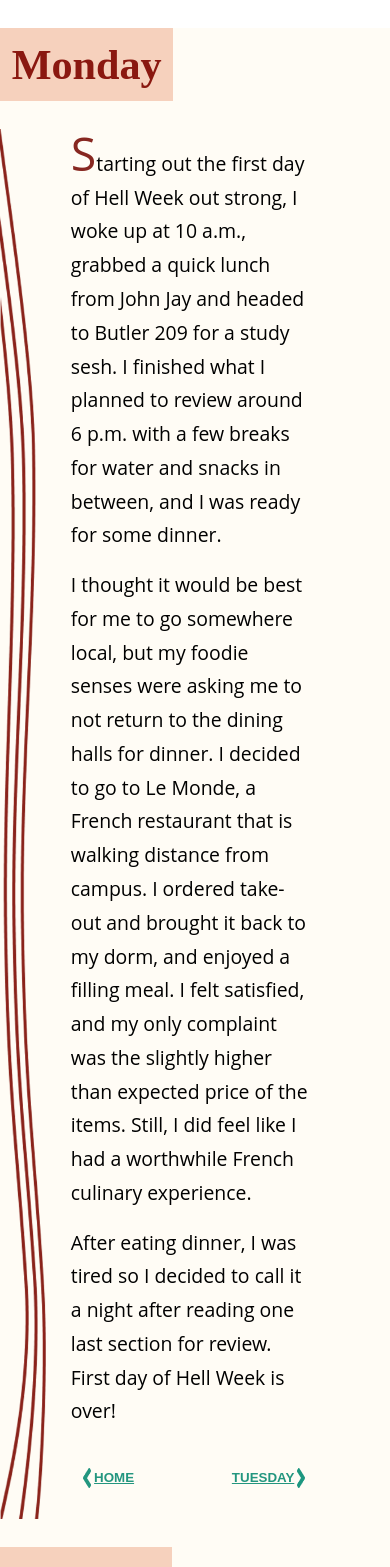
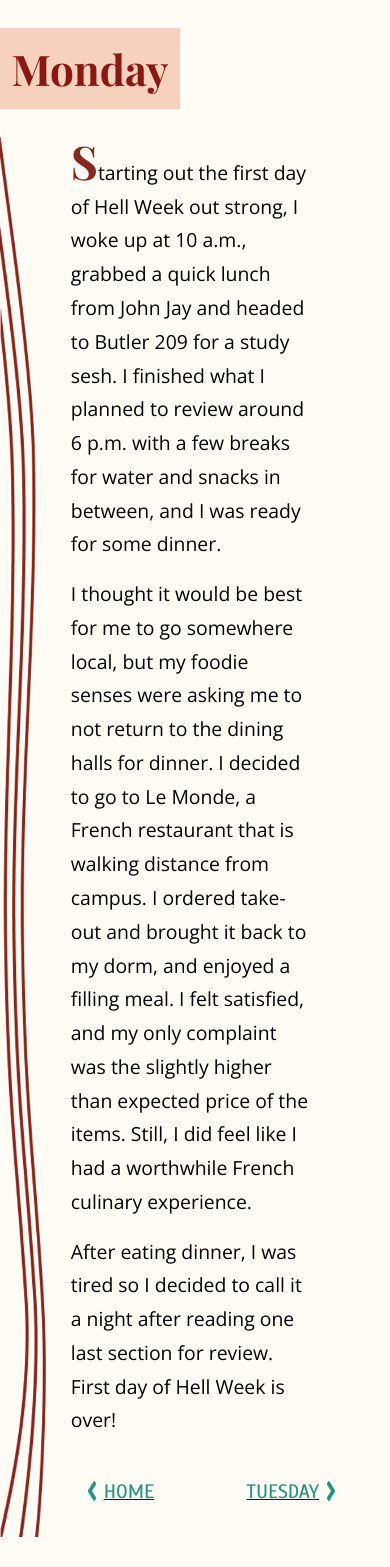
Before and after one commit to spectatorpublishing/ramen-museum, a React (Create React App) app: page / in a window 390 px wide. Shown: the top 1567 px of the page. After the commit the page ends 1537 px from the top, so only its background shows below. Built offline with nearby package versions, Linux system fonts and the light colour scheme.

Commit message:
:iphone:Improved mobile version, includes swiping, and shows only active day

```diff
--- a/public/index.html
+++ b/public/index.html
@@ -25,6 +25,11 @@
       Learn how to configure a non-root public URL by running `npm run build`.
     -->
     <title>React App</title>
+    <!--FONTS-->
+    <link rel="preconnect" href="https://fonts.gstatic.com">
+    <link href="https://fonts.googleapis.com/css2?family=Bitter:wght@700&family=Open+Sans&family=Playfair+Display:wght@700&family=Scada&display=swap"
+    rel="stylesheet">
+
   </head>
   <body>
     <noscript>You need to enable JavaScript to run this app.</noscript>
--- a/src/App.js
+++ b/src/App.js
@@ -3,17 +3,27 @@ import Tuesday from './sections/Tuesday'
 import Wednesday from './sections/Wednesday'
 import Thursday from './sections/Thursday'
 import Friday from './sections/Friday'
+import {useState} from 'react'
 
 
 function App() {
+  //update active day for mobile, and swipe
+  const [current, setCurrent]= useState("/");
+
+  window.addEventListener("hashchange", () => mobileSwipe());
+  const mobileSwipe=()=>{
+    let hash=window.location.hash
+    setCurrent(hash)
+    window.location.replace(hash)
+  }
+
   return (
-    <div style={{backgroundColor:'#FFFCF5'}}>
-        <Monday/>
-        <Tuesday/>
-        <Wednesday/>
-        <Thursday/>
-        <Friday />
-
+    <div>
+      <Monday current={current} />
+      <Tuesday current={current} />
+      <Wednesday current={current} />
+      <Thursday current={current} />
+      <Friday current={current} />
     </div>
   );
 }
--- a/src/index.css
+++ b/src/index.css
@@ -1,13 +1,6 @@
 body {
 	margin: 0;
-	font-family: -apple-system, BlinkMacSystemFont, "Segoe UI", "Roboto", "Oxygen",
-		"Ubuntu", "Cantarell", "Fira Sans", "Droid Sans", "Helvetica Neue",
-		sans-serif;
+	background-color: #fffcf5;
 	-webkit-font-smoothing: antialiased;
 	-moz-osx-font-smoothing: grayscale;
 }
-
-code {
-	font-family: source-code-pro, Menlo, Monaco, Consolas, "Courier New",
-		monospace;
-}
--- a/src/sections/Friday.js
+++ b/src/sections/Friday.js
@@ -1,11 +1,14 @@
-import {day_articles} from '../articles/articles.js';
+//imgs
 import vectors from '../images/Vectors.png'
 import Empty from '../images/Empty.png'
 import Ramen from '../images/Ramen.png'
 import Food from '../images/Food.png'
+import leftArr from '../images/LeftArrow.png'
 import styled from 'styled-components'
-import leftArr from '../images/LeftArrow.png'
-import { DayOfWeek,Vector, Par, Picture, FirstLetter, ButtonCont, SwipeBtn, Arrow, swipe} from '../style.js';
+//articles
+import {day_articles} from '../articles/articles.js';
+//styling
+import { DayOfWeek,Vector, Par, Picture, FirstLetter, Buttons, SwipeBtn, Arrow, ShowDay} from '../style.js';
 
 const ParContainer=styled.div`
     width:50%;
@@ -41,9 +44,9 @@ export const CroissantPic=styled.img`
     padding:2vw;
 `
 
-const Friday = () => {
+const Friday = ({current}) => {
     return (
-        <div id="Friday">
+        <ShowDay id="Friday" current={current==="#Friday"}>
             <DayOfWeek >Friday</DayOfWeek>
             <ColumnDisplay>
                 <ParContainer>
@@ -60,10 +63,10 @@ const Friday = () => {
                 <Picture src={Ramen} alt="Ramen"/>
                 <Par>{day_articles[4].friday5}</Par>
                 <Vector src={vectors}/>
-                <ButtonCont>
-                    <SwipeBtn value= "Thursday" onClick={(e)=>swipe(e.target.value)}><Arrow alt="Back arrow" src={leftArr}/>THURSDAY</SwipeBtn>
-                </ButtonCont>
-        </div>
+                <Buttons>
+                    <a href="#Thursday"><SwipeBtn ><Arrow alt="Back arrow" src={leftArr}/>THURSDAY</SwipeBtn></a>
+                </Buttons>
+        </ShowDay>
     )
 }
 
--- a/src/sections/Monday.js
+++ b/src/sections/Monday.js
@@ -1,11 +1,13 @@
-import {day_articles} from '../articles/articles.js';
+//imgs
 import vectors from '../images/Vectors.png'
 import verVectors from '../images/verticalVectors.png'
 import leftArr from '../images/LeftArrow.png'
 import rightArr from '../images/RightArrow.png'
 import styled from 'styled-components';
-
-import { DayOfWeek, Vector, FirstLetter, LeftVectors, ButtonCont, SwipeBtn, swipe, Arrow} from '../style.js';
+//articles
+import {day_articles} from '../articles/articles.js';
+//styling
+import { DayOfWeek, Vector, FirstLetter, LeftVectors, Buttons, SwipeBtn, Arrow, ShowDay} from '../style.js';
 
 export const VerVector= styled.img`
     width:12%;
@@ -15,7 +17,6 @@ export const VerVector= styled.img`
 `
 
 export const VectorPar=styled.p`
-    @import url('https://fonts.googleapis.com/css2?family=Open+Sans:wght@300&display=swap');
     font-family: 'Open Sans', sans-serif;
     width:70%;
     text-align:left;
@@ -24,14 +25,13 @@ export const VectorPar=styled.p`
     line-height:4vh;
     padding:0.5rem;
     @media only screen and (max-width: 425px) {
-        @import url('https://fonts.googleapis.com/css2?family=Playfair+Display&display=swap');
         margin-left:1rem;
     }
 `
 
-const Monday = () => {
+const Monday = ({current}) => {
     return (
-            <div id="Monday" >
+            <ShowDay id="Monday" current={current==="#Monday"|| current==="/"}>
                 <DayOfWeek>Monday</DayOfWeek>
                 <LeftVectors>
                     <VerVector src={verVectors} alt="Vertical wavy design"/>
@@ -39,15 +39,14 @@ const Monday = () => {
                         <VectorPar><FirstLetter>{day_articles[0].monday1[0]}</FirstLetter>{day_articles[0].monday1.slice(1)}</VectorPar>
                         <VectorPar>{day_articles[0].monday2}</VectorPar>
                         <VectorPar>{day_articles[0].monday3}</VectorPar>
-                        <ButtonCont style={{margin:'5vw'}}>
-                            <SwipeBtn value= "Monday" onClick={(e)=>swipe(e.target.value)}><Arrow alt="Back arrow" src={leftArr}/> HOME</SwipeBtn>
-                            <SwipeBtn value= "Tuesday" onClick={(e)=>swipe(e.target.value)}>TUESDAY <Arrow alt="Forward arrow" src={rightArr}/></SwipeBtn>
-                        </ButtonCont>
+                        <Buttons style={{margin:'5vw'}}>
+                            <a href="/" ><SwipeBtn><Arrow alt="Back arrow" src={leftArr}/> HOME</SwipeBtn></a>
+                            <a href="#Tuesday"><SwipeBtn>TUESDAY <Arrow alt="Forward arrow" src={rightArr}/></SwipeBtn></a>
+                        </Buttons>
                     </div>
                 </LeftVectors>
                 <Vector src={vectors}/>
-
-            </div>
+            </ShowDay>
     )
 }
 
--- a/src/sections/Thursday.js
+++ b/src/sections/Thursday.js
@@ -1,23 +1,27 @@
-import {day_articles} from '../articles/articles.js'
+//imgs
 import MatchLatte from '../images/MatchaLatte.png'
 import vectors from '../images/Vectors.png'
 import leftArr from '../images/LeftArrow.png'
 import rightArr from '../images/RightArrow.png'
-import { DayOfWeek,Vector,Par,Picture, FirstLetter, ButtonCont, SwipeBtn, Arrow, swipe} from '../style.js';
+//articles
+import {day_articles} from '../articles/articles.js'
+//styling
+import { DayOfWeek,Vector,Par,Picture, FirstLetter, Buttons, SwipeBtn, Arrow, ShowDay} from '../style.js';
 
-const Thursday = () => {
+const Thursday = ({current}) => {
     return (
-        <div id="Thursday">
+        <ShowDay id="Thursday" current={current==="#Thursday"}>
             <DayOfWeek>Thursday</DayOfWeek>
                         <Par><FirstLetter>{day_articles[3].thursday1[0]}</FirstLetter>{day_articles[3].thursday1.slice(1)}</Par>
                         <Picture src={MatchLatte} alt="Matcha Latte"/>
                         <Par>{day_articles[3].thursday2}</Par>
-                        <ButtonCont>
-                            <SwipeBtn value= "Wednesday" onClick={(e)=>swipe(e.target.value)}><Arrow alt="Back arrow" src={leftArr}/>WEDNESDAY</SwipeBtn>
-                            <SwipeBtn value= "Friday" onClick={(e)=>swipe(e.target.value)}>FRIDAY<Arrow alt="Forward arrow" src={rightArr}/></SwipeBtn>
-                        </ButtonCont>
+                        <Par>{day_articles[3].thursday3}</Par>
+                        <Buttons>
+                            <a href="#Wednesday" ><SwipeBtn><Arrow alt="Back arrow" src={leftArr}/>WEDNESDAY</SwipeBtn></a>
+                            <a href="#Friday"><SwipeBtn >FRIDAY<Arrow alt="Forward arrow" src={rightArr}/></SwipeBtn></a>
+                        </Buttons>
             <Vector src={vectors}/>
-        </div>
+        </ShowDay>
     )
 }
 
--- a/src/style.js
+++ b/src/style.js
@@ -1,15 +1,13 @@
-import styled from 'styled-components'
+import styled, {keyframes} from 'styled-components'
 //Styled components apply to all sections
 
 //day header
 export const DayOfWeek=styled.h1`
-    @import url('https://fonts.googleapis.com/css2?family=Bitter:wght@700&display=swap');
     font-family: 'Bitter', serif;
     color: #0B0C0C;
     text-align:center;
     font-size:5vh;
     @media only screen and (max-width: 425px) {
-        @import url('https://fonts.googleapis.com/css2?family=Playfair+Display&display=swap');
         font-family:'Playfair Display', serif;
         font-weight: 800;
         text-align:left;
@@ -22,7 +20,6 @@ export const DayOfWeek=styled.h1`
 
 //paragraph
 export const Par=styled.div`
-    @import url('https://fonts.googleapis.com/css2?family=Open+Sans:wght@300&display=swap');
     font-family: 'Open Sans', sans-serif;
     width:65%;
     text-align:left;
@@ -32,8 +29,7 @@ export const Par=styled.div`
     color:#000000;
     padding:0.5rem;
     @media only screen and (max-width: 425px) {
-        @import url('https://fonts.googleapis.com/css2?family=Playfair+Display&display=swap');
-        font-family:'Playfair Display', serif;
+        font-family: 'Open Sans', sans-serif;
     }
 `;
 
@@ -59,8 +55,10 @@ export const Picture=styled.img`
 //Capitalizes/styles first letter of pars
 export const FirstLetter=styled.span`
     @media only screen and (max-width: 425px) {
+            font-family:'Playfair Display', serif;
             color: #872720;
             font-size:5.5vh;
+
         }
 `;
 
@@ -73,8 +71,8 @@ export const LeftVectors= styled.div`
 `
 
 //Flex div that holds back/forward buttons
-export const ButtonCont= styled.div`
-    width:70%;
+export const Buttons= styled.div`
+    width:80%;
     margin:auto;
     padding:2vw;
     display:flex;
@@ -86,21 +84,48 @@ export const ButtonCont= styled.div`
 `
 //buttons
 export const SwipeBtn= styled.button`
-    @import url('https://fonts.googleapis.com/css2?family=Scada&display=swap');
     display:flex;
     align-items: center;
     background-color: #FFFCF5;
     border:none;
     color:#23967F;
-    font-weight: 600;
-    text-decoration:underline;
+    font-size:5vw;
+    text-decoration:none;
     font-family: 'Scada', sans-serif;
 `
 export const Arrow=styled.img`
-    margin:3px;
+    margin:2vw;
 `
 
-//buttons onclick function
-export const swipe=(e)=>{
-    window.location.replace(`/#${e}`)
-}
+export const VectorPar=styled.p`
+    font-family: 'Open Sans', sans-serif;
+    width:70%;
+    text-align:left;
+    margin:auto;
+    font-size:2.3vh;
+    line-height:4vh;
+    padding:0.5rem;
+    @media only screen and (max-width: 425px) {
+        margin-left:1rem;
+    }
+`
+
+//swiping motion on mobile
+const swipe=keyframes`
+    0%{
+        position:fixed;
+        transform: translateX(50px); opacity:0.6;
+    }
+    100% {
+        transform: translateX(0); opacity:1;
+    }
+`
+
+//only show active day on mobile
+export const ShowDay= styled.div`
+    @media only screen and (max-width: 425px) {
+        display:${props => props.current ? 'block': 'none'};
+        animation-name: ${swipe};
+        animation-duration: 1s;
+    }
+`
```
Also changed, not shown: src/articles/articles.js (+4 -3 lines), src/sections/Tuesday.js (+13 -10 lines), src/sections/Wednesday.js (+13 -10 lines).
